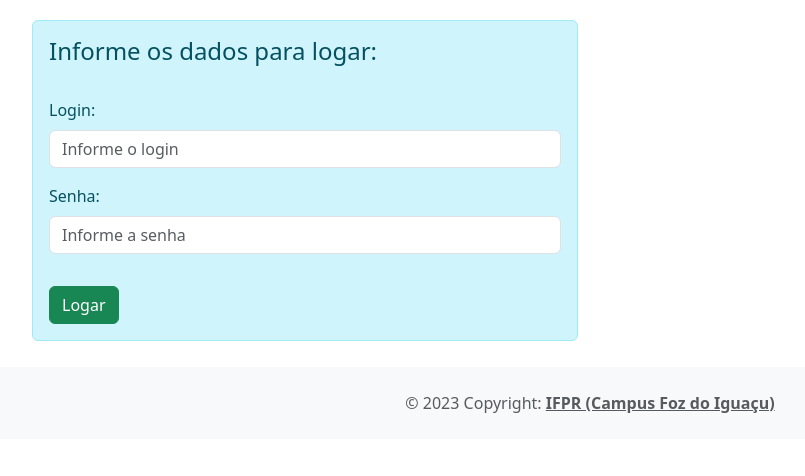
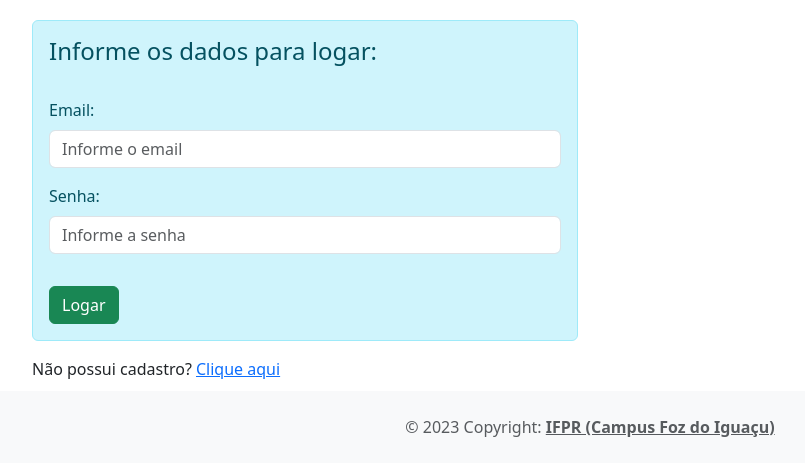
Before and after one commit to QuadraON/QuadraON, a PHP site: page /QuadraON/app/controller/LoginController.php?action=login in a window 1280 px wide. Shown: the top 476 px of the page, without its empty margins (50-855 px from the left). Run offline with PHP 8.4, Linux system fonts and the light colour scheme.

Commit message:
rotina de login.
se virem

```diff
--- a/app/controller/LoginController.php
+++ b/app/controller/LoginController.php
@@ -23,14 +23,14 @@ class LoginController extends Controller {
 
     /* Método para logar um usuário a partir dos dados informados no formulário */
     protected function logon() {
-        $login = isset($_POST['login']) ? trim($_POST['login']) : null;
+        $email = isset($_POST['email']) ? trim($_POST['email']) : null;
         $senha = isset($_POST['senha']) ? trim($_POST['senha']) : null;
 
         //Validar os campos
-        $erros = $this->loginService->validarCampos($login, $senha);
+        $erros = $this->loginService->validarCampos($email, $senha);
         if(empty($erros)) {
             //Valida o login a partir do banco de dados
-            $usuario = $this->usuarioDao->findByLoginSenha($login, $senha);
+            $usuario = $this->usuarioDao->findByEmailSenha($email, $senha);
             if($usuario) {
                 //Se encontrou o usuário, salva a sessão e redireciona para a HOME do sistema
                 $this->loginService->salvarUsuarioSessao($usuario);
@@ -44,7 +44,7 @@ class LoginController extends Controller {
 
         //Se há erros, volta para o formulário
         $msg = implode("<br>", $erros);
-        $dados["login"] = $login;
+        $dados["login"] = $email;
         $dados["senha"] = $senha;
 
         $this->loadView("login/login.php", $dados, $msg);
--- a/app/dao/UsuarioDAO.php
+++ b/app/dao/UsuarioDAO.php
@@ -11,25 +11,25 @@ class UsuarioDAO {
     public function list() {
         $conn = Connection::getConn();
 
-        $sql = "SELECT * FROM usuarios u ORDER BY u.nome_usuario";
+        $sql = "SELECT * FROM usuario u ORDER BY u.nome_usuario";
         $stm = $conn->prepare($sql);
         $stm->execute();
         $result = $stm->fetchAll();
 
-        return $this->mapUsuarios($result);
+        return $this->mapUsuario($result);
     }
 
     //Método para buscar um usuário por seu ID
     public function findById(int $id) {
         $conn = Connection::getConn();
 
-        $sql = "SELECT * FROM usuarios u" .
+        $sql = "SELECT * FROM usuario u" .
                " WHERE u.id_usuario = ?";
         $stm = $conn->prepare($sql);
         $stm->execute([$id]);
         $result = $stm->fetchAll();
 
-        $usuarios = $this->mapUsuarios($result);
+        $usuarios = $this->mapUsuario($result);
 
         if(count($usuarios) == 1)
             return $usuarios[0];
@@ -42,24 +42,24 @@ class UsuarioDAO {
 
 
     //Método para buscar um usuário por seu login e senha
-    public function findByLoginSenha(string $login, string $senha) {
+    public function findByEmailSenha(string $email, string $senha) {
         $conn = Connection::getConn();
 
-        $sql = "SELECT * FROM usuarios u" .
-               " WHERE BINARY u.login = ?";
+        $sql = "SELECT * FROM usuario u" .
+               " WHERE BINARY u.email = ?";
         $stm = $conn->prepare($sql);
-        $stm->execute([$login]);
+        $stm->execute([$email]);
         $result = $stm->fetchAll();
 
-        $usuarios = $this->mapUsuarios($result);
+        $usuario = $this->mapUsuario($result);
 
-        if(count($usuarios) == 1) {
+        if(count($usuario) == 1) {
             //Tratamento para senha criptografada
-            if(password_verify($senha, $usuarios[0]->getSenha()))
-                return $usuarios[0];
+            if(password_verify($senha, $usuario[0]->getSenha()))
+                return $usuario[0];
             else
                 return null;
-        } elseif(count($usuarios) == 0)
+        } elseif(count($usuario) == 0)
             return null;
 
         die("UsuarioDAO.findByLoginSenha()" .
@@ -70,16 +70,18 @@ class UsuarioDAO {
     public function insert(Usuario $usuario) {
         $conn = Connection::getConn();
 
-        $sql = "INSERT INTO usuarios (nome_usuario, login, senha, papel)" .
-               " VALUES (:nome, :login, :senha, :papel)";
+        $sql = "INSERT INTO usuario (nome_usuario, email, senha, endereco, telefone, tipoUsuario )" .
+               " VALUES (:nome, :email, :senha, :telefone)";
 
         $senhaCripto = password_hash($usuario->getSenha(), PASSWORD_DEFAULT);
 
         $stm = $conn->prepare($sql);
         $stm->bindValue("nome", $usuario->getNome());
-        $stm->bindValue("login", $usuario->getLogin());
+        $stm->bindValue("email", $usuario->getEmail());
         $stm->bindValue("senha", $senhaCripto);
-        $stm->bindValue("papel", $usuario->getPapel());
+        $stm->bindValue("endereco", $usuario->getEndereco());
+        $stm->bindValue("telefone", $usuario->getTelefone());
+        $stm->bindValue("usuario", $usuario->getTipoUsuario());
         $stm->execute();
     }
 
@@ -93,10 +95,10 @@ class UsuarioDAO {
 
         $stm = $conn->prepare($sql);
         $stm->bindValue("nome", $usuario->getNome());
-        $stm->bindValue("login", $usuario->getLogin());
+        $stm->bindValue("login", $usuario->getEmail());
         $stm->bindValue("senha", password_hash($usuario->getSenha(), PASSWORD_DEFAULT));
-        $stm->bindValue("papel", $usuario->getPapel());
-        $stm->bindValue("id", $usuario->getId());
+        $stm->bindValue("papel", $usuario->getEndereco());
+        $stm->bindValue("idUsuario", $usuario->getIdUsuario());
         $stm->execute();
     }
 
@@ -115,36 +117,37 @@ class UsuarioDAO {
      public function updateFotoPerfil(Usuario $usuario) {
         $conn = Connection::getConn();
 
-        $sql = "UPDATE usuarios SET foto_perfil = ? WHERE id_usuario = ?";
+        $sql = "UPDATE usuarios SET telefone = ? WHERE id_usuario = ?";
 
         $stm = $conn->prepare($sql);
-        $stm->execute(array($usuario->getFotoPerfil(), $usuario->getId()));
+        $stm->execute(array($usuario->getTipoUsuario(), $usuario->getIdUsuario()));
     }
 
     //Método para retornar a quantidade de usuários salvos na base
     public function quantidadeUsuarios() {
         $conn = Connection::getConn();
 
-        $sql = "SELECT COUNT(*) AS qtd_usuarios FROM usuarios";
+        $sql = "SELECT COUNT(*) AS qtd_usuario FROM usuario";
 
         $stm = $conn->prepare($sql);
         $stm->execute();
         $result = $stm->fetchAll();
 
-        return $result[0]["qtd_usuarios"];
+        return $result[0]["qtd_usuario"];
     }
 
     //Método para converter um registro da base de dados em um objeto Usuario
-    private function mapUsuarios($result) {
+    private function mapUsuario($result) {
         $usuarios = array();
         foreach ($result as $reg) {
             $usuario = new Usuario();
-            $usuario->setId($reg['id_usuario']);
-            $usuario->setNome($reg['nome_usuario']);
-            $usuario->setLogin($reg['login']);
+            $usuario->setIdUsuario($reg['idUsuario']);
+            $usuario->setNome($reg['nome']);
+            $usuario->setEmail($reg['email']);
             $usuario->setSenha($reg['senha']);
-            $usuario->setPapel($reg['papel']);
-            $usuario->setFotoPerfil($reg['foto_perfil']);
+            $usuario->setEndereco($reg['endereco']);
+            $usuario->setTelefone($reg['telefone']);
+            $usuario->setTipoUsuario($reg['tipoUsuario']);
             array_push($usuarios, $usuario);
         }
 
--- a/app/model/Usuario.php
+++ b/app/model/Usuario.php
@@ -2,43 +2,48 @@
 #Nome do arquivo: Usuario.php
 #Objetivo: classe Model para Usuario
 
-require_once(__DIR__ . "/enum/UsuarioPapel.php");
+require_once(__DIR__ . "/enum/UsuarioTipo.php");
 
-class Usuario implements JsonSerializable {
+class Usuario {
 
-    private ?int $id;
+    private ?int $idUsuario;
     private ?string $nome;
-    private ?string $login;
+    private ?string $email;
     private ?string $senha;
-    private ?string $papel;
-    private ?string $fotoPerfil;
+    private ?string $endereco;
+    private ?string $telefone;
+    private ?string $tipoUsuario;
 
-    public function jsonSerialize(): array
+
+    /**
+     * Get the value of idUsuario
+     */
+    public function getIdUsuario(): ?int
     {
-        return array(
-            "id" => $this->id,
-            "nome" => $this->nome,
-            "login" => $this->login
-        );
+        return $this->idUsuario;
     }
 
-    public function getId(): ?int
+    /**
+     * Set the value of idUsuario
+     */
+    public function setIdUsuario(?int $idUsuario): self
     {
-        return $this->id;
-    }
-
-    public function setId(?int $id): self
-    {
-        $this->id = $id;
+        $this->idUsuario = $idUsuario;
 
         return $this;
     }
 
+    /**
+     * Get the value of nome
+     */
     public function getNome(): ?string
     {
         return $this->nome;
     }
 
+    /**
+     * Set the value of nome
+     */
     public function setNome(?string $nome): self
     {
         $this->nome = $nome;
@@ -46,23 +51,35 @@ class Usuario implements JsonSerializable {
         return $this;
     }
 
-    public function getLogin(): ?string
+    /**
+     * Get the value of email
+     */
+    public function getEmail(): ?string
     {
-        return $this->login;
+        return $this->email;
     }
 
-    public function setLogin(?string $login): self
+    /**
+     * Set the value of email
+     */
+    public function setEmail(?string $email): self
     {
-        $this->login = $login;
+        $this->email = $email;
 
         return $this;
     }
 
+    /**
+     * Get the value of senha
+     */
     public function getSenha(): ?string
     {
         return $this->senha;
     }
 
+    /**
+     * Set the value of senha
+     */
     public function setSenha(?string $senha): self
     {
         $this->senha = $senha;
@@ -70,26 +87,56 @@ class Usuario implements JsonSerializable {
         return $this;
     }
 
-    public function getPapel(): ?string
+    /**
+     * Get the value of endereco
+     */
+    public function getEndereco(): ?string
     {
-        return $this->papel;
+        return $this->endereco;
     }
 
-    public function setPapel(?string $papel): self
+    /**
+     * Set the value of endereco
+     */
+    public function setEndereco(?string $endereco): self
     {
-        $this->papel = $papel;
+        $this->endereco = $endereco;
 
         return $this;
     }
 
-    public function getFotoPerfil(): ?string
+    /**
+     * Get the value of telefone
+     */
+    public function getTelefone(): ?string
     {
-        return $this->fotoPerfil;
+        return $this->telefone;
     }
 
-    public function setFotoPerfil(?string $fotoPerfil): self
+    /**
+     * Set the value of telefone
+     */
+    public function setTelefone(?string $telefone): self
     {
-        $this->fotoPerfil = $fotoPerfil;
+        $this->telefone = $telefone;
+
+        return $this;
+    }
+
+    /**
+     * Get the value of tipoUsuario
+     */
+    public function getTipoUsuario(): ?string
+    {
+        return $this->tipoUsuario;
+    }
+
+    /**
+     * Set the value of tipoUsuario
+     */
+    public function setTipoUsuario(?string $tipoUsuario): self
+    {
+        $this->tipoUsuario = $tipoUsuario;
 
         return $this;
     }
--- a/app/model/enum/UsuarioPapel.php
+++ /dev/null
@@ -1,16 +0,0 @@
-<?php
-#Nome do arquivo: UsuarioPapel.php
-#Objetivo: classe Enum para os papeis de permissões do model de Usuario
-
-class UsuarioPapel {
-
-    public static string $SEPARADOR = "|";
-
-    const USUARIO = "USUARIO";
-    const ADMINISTRADOR = "ADMINISTRADOR";
-
-    public static function getAllAsArray() {
-        return [UsuarioPapel::USUARIO, UsuarioPapel::ADMINISTRADOR];
-    }
-
-}
--- /dev/null
+++ b/app/model/enum/UsuarioTipo.php
@@ -0,0 +1,17 @@
+<?php
+#Nome do arquivo: UsuarioTipo.php
+#Objetivo: classe Enum para os papeis de permissões do model de Usuario
+
+class UsuarioTipo {
+
+    public static string $SEPARADOR = "|";
+
+    const ADMINISTRADOR = "ADM";
+    const LOCADOR = "LOCADOR";
+    const LOCATARIO = "LOCATARIO";
+
+    public static function getAllAsArray() {
+        return [UsuarioTipo::ADMINISTRADOR, UsuarioTipo::LOCADOR, UsuarioTipo::LOCATARIO];
+    }
+
+}
--- a/app/service/LoginService.php
+++ b/app/service/LoginService.php
@@ -6,12 +6,12 @@ require_once(__DIR__ . "/../model/Usuario.php");
 
 class LoginService {
 
-    public function validarCampos(?string $login, ?string $senha) {
+    public function validarCampos(?string $email, ?string $senha) {
         $arrayMsg = array();
 
         //Valida o campo nome
-        if(! $login)
-            array_push($arrayMsg, "O campo [Login] é obrigatório.");
+        if(! $email)
+            array_push($arrayMsg, "O campo [Email] é obrigatório.");
 
         //Valida o campo login
         if(! $senha)
@@ -25,9 +25,9 @@ class LoginService {
         session_start();
 
         //Setar usuário na sessão do PHP
-        $_SESSION[SESSAO_USUARIO_ID]   = $usuario->getId();
+        $_SESSION[SESSAO_USUARIO_ID]   = $usuario->getIdUsuario();
         $_SESSION[SESSAO_USUARIO_NOME] = $usuario->getNome();
-        $_SESSION[SESSAO_USUARIO_PAPEL] = $usuario->getPapel();
+        $_SESSION[SESSAO_USUARIO_TIPO] = $usuario->getTipoUsuario();
     }
 
     public function removerUsuarioSessao() {
--- a/app/util/config.php
+++ b/app/util/config.php
@@ -31,7 +31,7 @@ define('HOME_PAGE', BASEURL . '/controller/HomeController.php?action=home');
 //Sessão do usuário
 define('SESSAO_USUARIO_ID', "usuarioLogadoId");
 define('SESSAO_USUARIO_NOME', "usuarioLogadoNome");
-define('SESSAO_USUARIO_PAPEL', "usuarioLogadoPapel");
+define('SESSAO_USUARIO_TIPO', "usuarioLogadoTipo");
 
 //Arquivos
 define('PATH_ARQUIVOS', __DIR__ . "/../../arquivos");
--- a/app/view/login/login.php
+++ b/app/view/login/login.php
@@ -15,10 +15,10 @@ require_once(__DIR__ . "/../include/header.php");
                 <!-- Formulário de login -->
                 <form id="frmLogin" action="./LoginController.php?action=logon" method="POST" >
                     <div class="mb-3">
-                        <label class="form-label" for="txtLogin">Login:</label>
-                        <input type="text" class="form-control" name="login" id="txtLogin"
-                            maxlength="15" placeholder="Informe o login"
-                            value="<?php echo isset($dados['login']) ? $dados['login'] : '' ?>" />
+                        <label class="form-label" for="txtLogin">Email:</label>
+                        <input type="text" class="form-control" name="email" id="txtLogin"
+                            maxlength="45" placeholder="Informe o email"
+                            value="<?php echo isset($dados['email']) ? $dados['email'] : '' ?>" />
                     </div>
 
                     <div class="mb-3">
@@ -31,6 +31,9 @@ require_once(__DIR__ . "/../include/header.php");
                     <button type="submit" class="btn btn-success mt-3">Logar</button>
                 </form>
             </div>
+
+            <span>Não possui cadastro?</span>
+            <a href="./CadastroController.php?action=cadastrar">Clique aqui</a>
         </div>
 
         <div class="col-6">
--- a/script_banco_usuarios_2.sql
+++ /dev/null
@@ -1 +0,0 @@
-ALTER TABLE usuarios ADD COLUMN foto_perfil VARCHAR(255);
```
Also changed, not shown: app/controller/CadastroController.php (added, +23 -0 lines), script_banco_usuarios.sql (deleted, +0 -17 lines), script_quadraon.sql (+6 -1 lines).
